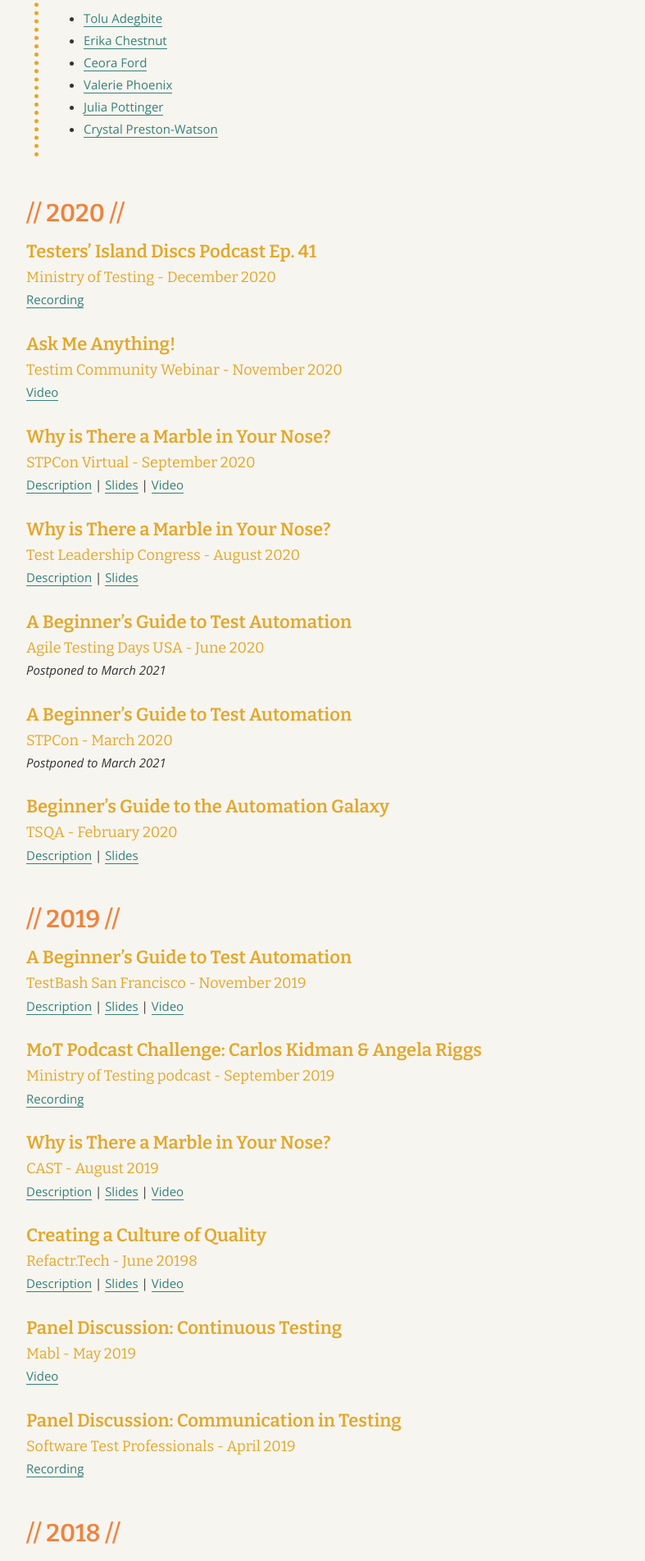
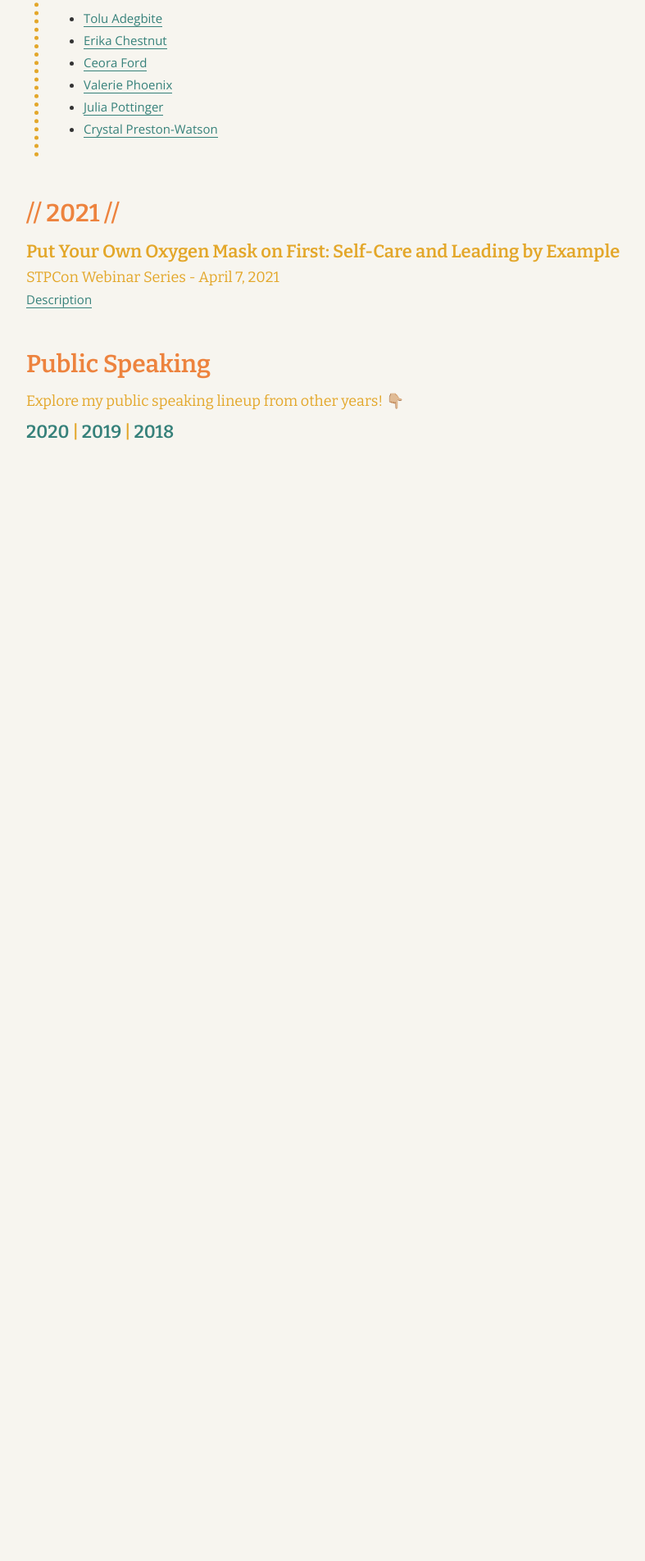
Before and after one commit to angelariggs/angelariggs.github.io, a Jekyll site: the page built from talks.md, in a window 1280 px wide. Shown: the part 371-2275 px from the top of the page at 82% size, without its empty margins (124-911 px from the left). Built offline with Jekyll 4.4.1, drawn with Linux system fonts in a browser that asks for light colours; after the commit the page ends 1024 px from its top, so only the background shows below that; some of the changed text lies outside the part shown.

Commit message:
trying out a new setup for past talks

```diff
--- a/_sass/_base.scss
+++ b/_sass/_base.scss
@@ -23,6 +23,9 @@
   font-weight: 700;
   color: $secondary-color;
   margin-bottom: 0.5em;
+  a {
+    color: $link-color;
+  }
 }
 
 h3 {
--- a/talks.md
+++ b/talks.md
@@ -16,76 +16,14 @@
 &nbsp;
 &nbsp;
 
-# // 2020 //
+# // 2021 //
 
-## Testers' Island Discs Podcast Ep. 41
-### Ministry of Testing - December 2020
-[Recording](https://www.ministryoftesting.com/dojo/lessons/testers-island-discs-ep41-angela-riggs)
-
-## Ask Me Anything!
-### Testim Community Webinar - November 2020
-[Video](https://www.testim.io/resources/ask-me-anything-angela-riggs-qa-manager/)
-
-## Why is There a Marble in Your Nose?
-### STPCon Virtual - September 2020
-[Description](https://www.stpcon.com/speakers/angela-riggs/) | [Slides](https://speakerdeck.com/angelariggs/stpcon-why-is-there-a-marble-in-your-nose) | [Video](http://bit.ly/stpcon-2020)
-
-## Why is There a Marble in Your Nose?
-### Test Leadership Congress - August 2020
-[Description](https://testleadership2020.sched.com/event/cL6U/why-is-there-a-marble-in-your-nose#sched-page-event-sharing) | [Slides](https://bit.ly/tlc-marble-in-nose)
-
-## A Beginner's Guide to Test Automation
-### Agile Testing Days USA - June 2020
-_Postponed to March 2021_
-
-## A Beginner's Guide to Test Automation
-### STPCon - March 2020
-_Postponed to March 2021_
-
-## Beginner's Guide to the Automation Galaxy
-### TSQA - February 2020
-[Description](https://tsqa.org/sessions#block-yui_3_17_2_1_1577116787998_19057) | [Slides](http://bit.ly/beginners-guide-automation-galaxy)
+## Put Your Own Oxygen Mask on First: Self-Care and Leading by Example
+### STPCon Webinar Series - April 7, 2021
+[Description](https://www.softwaretestpro.com/training/put-your-own-oxygen-mask-on-first-self-care-and-leading-by-example/)
 
 &nbsp;
-&nbsp;
-# // 2019 //
+# Public Speaking
+### Explore my public speaking lineup from other years! 👇🏼
 
-## A Beginner's Guide to Test Automation
-### TestBash San Francisco - November 2019
-[Description](https://www.ministryoftesting.com/events/testbash-san-francisco-2019#a-beginner-s-guide-to-test-automation) | [Slides](http://bit.ly/angela-testbash2019) | [Video](http://bit.ly/testbash-2019)
-
-## MoT Podcast Challenge: Carlos Kidman & Angela Riggs
-### Ministry of Testing podcast - September 2019
-[Recording](http://bit.ly/angela-mot-podcast)
-
-## Why is There a Marble in Your Nose?
-### CAST - August 2019
-[Description](https://cast2019.sched.com/event/O8qZ/why-is-there-a-marble-in-your-nose) | [Slides](http://bit.ly/cast2019-marble-nose) | [Video](http://bit.ly/angela-cast2019-video)
-
-## Creating a Culture of Quality
-### Refactr.Tech - June 20198
-[Description](https://refactr.tech/detail/sessions.html#creating-a-culture-of-quality) | [Slides](http://bit.ly/refactr2019-culture-quality) | [Video](http://bit.ly/refactr-2019)
-
-## Panel Discussion: Continuous Testing
-### Mabl - May 2019
-[Video](https://www.mabl.com/blog/how-to-shift-to-continuous-testing-in-devops)
-
-## Panel Discussion: Communication in Testing
-### Software Test Professionals - April 2019
-[Recording](https://www.softwaretestpro.com/communication-in-testing)
-
-&nbsp;
-&nbsp;
-# // 2018 //
-
-## Creating a Culture of Quality Assurance
-### TestBash San Francisco
-[Description](https://www.ministryoftesting.com/events/testbash-san-francisco-2018#creating-a-culture-of-quality-assurance) | [Slides](https://speakerdeck.com/angelariggs/creating-a-culture-of-quality-testbash-sf) | [Video](https://www.ministryoftesting.com/dojo/lessons/creating-a-culture-of-quality-assurance-angela-riggs)
-
-## Automated Visual Regression Testing with BackstopJS
-### PNSQC - October 2018
-[Description](https://www.pnsqc.org/automated-visual-regression-testing-with-backstopjs) | [Slides](https://speakerdeck.com/angelariggs/automating-visual-regression-testing-with-backstopjs)
-
-## Career & Technical Panel
-### Women Who Code Portland - February 2018
-[Description](https://www.meetup.com/Women-Who-Code-Portland/events/245945636)
+## [2020]({{ site.baseurl }}{% link talks-2020.md %}) | [2019]({{ site.baseurl }}{% link talks-2019.md %}) | [2018]({{ site.baseurl }}{% link talks-2018.md %})
```
Also changed, not shown: talks-2018.md (added, +20 -0 lines), talks-2019.md (added, +32 -0 lines), talks-2020.md (added, +32 -0 lines).
